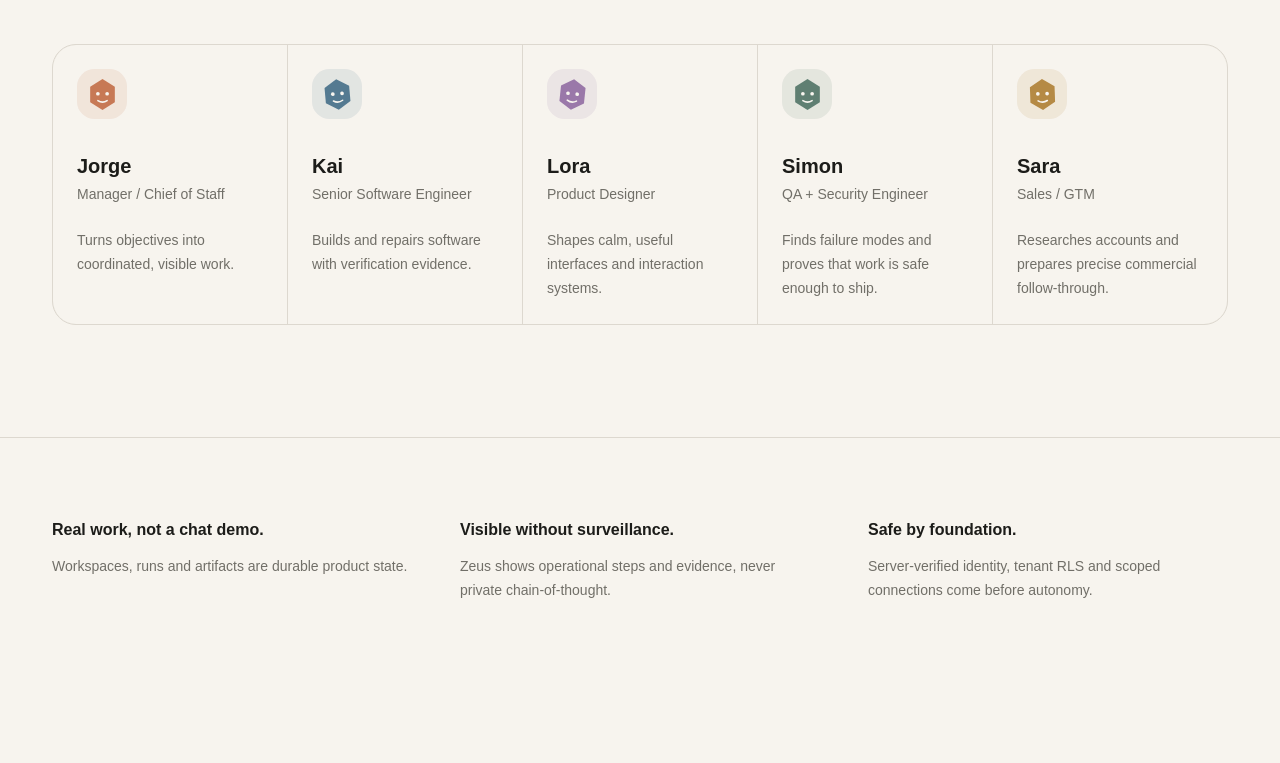
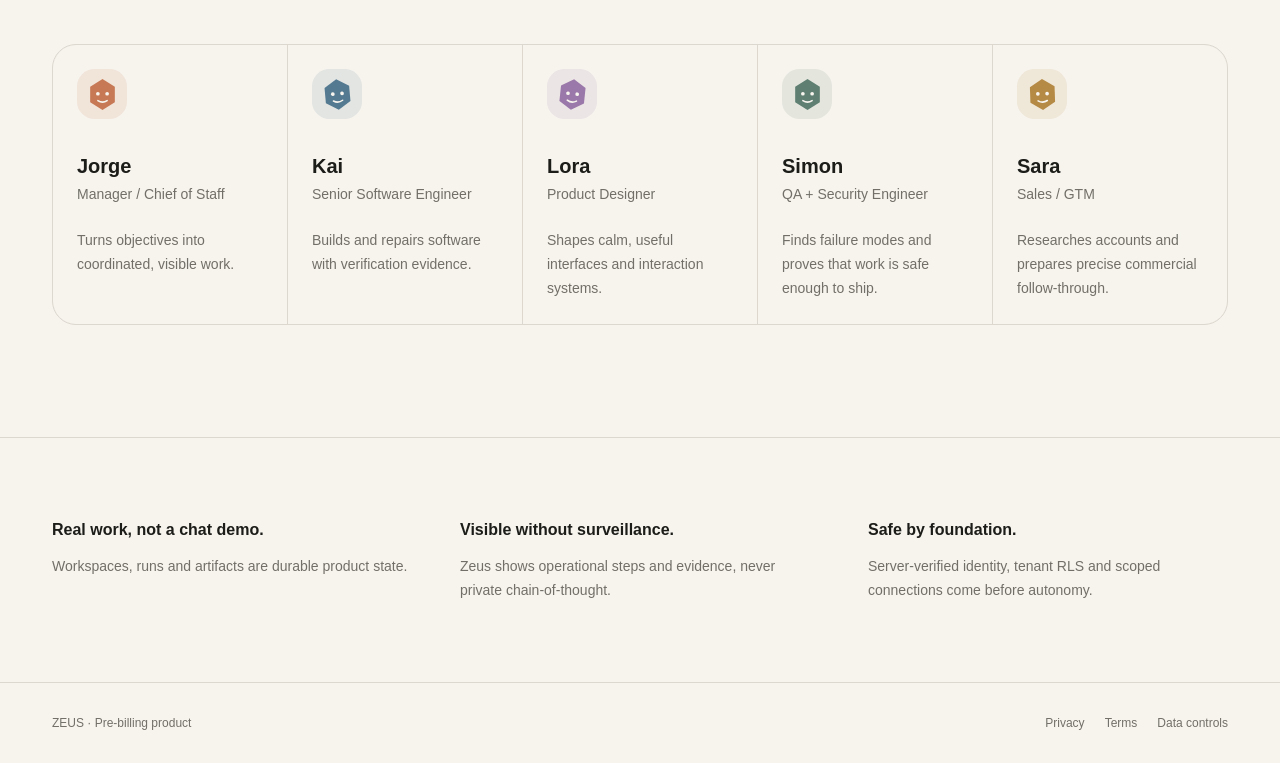
Before and after one commit to clarityosbaerbelwesterop-gif/Zeus, a Next.js app in the folder apps/web/: page / in a window 1280 px wide. Shown: the part 1542-2305 px from the top of the page. Before the commit the page ends 2224 px from the top, so only its background shows below. Built offline with nearby package versions, Linux system fonts and the light colour scheme.

Commit message:
legal: link public privacy and data controls

```diff
--- a/apps/web/app/page.tsx
+++ b/apps/web/app/page.tsx
@@ -165,6 +165,17 @@ export default function LandingPage() {
           </div>
         </div>
       </section>
+
+      <footer className="border-t border-[var(--line)]">
+        <div className="mx-auto flex max-w-[1240px] flex-wrap items-center justify-between gap-4 px-6 py-8 text-xs text-[var(--muted)] md:px-8">
+          <span>ZEUS · Pre-billing product</span>
+          <nav className="flex flex-wrap gap-5" aria-label="Legal">
+            <Link href="/privacy">Privacy</Link>
+            <Link href="/terms">Terms</Link>
+            <Link href="/data-controls">Data controls</Link>
+          </nav>
+        </div>
+      </footer>
     </main>
   );
 }
```
